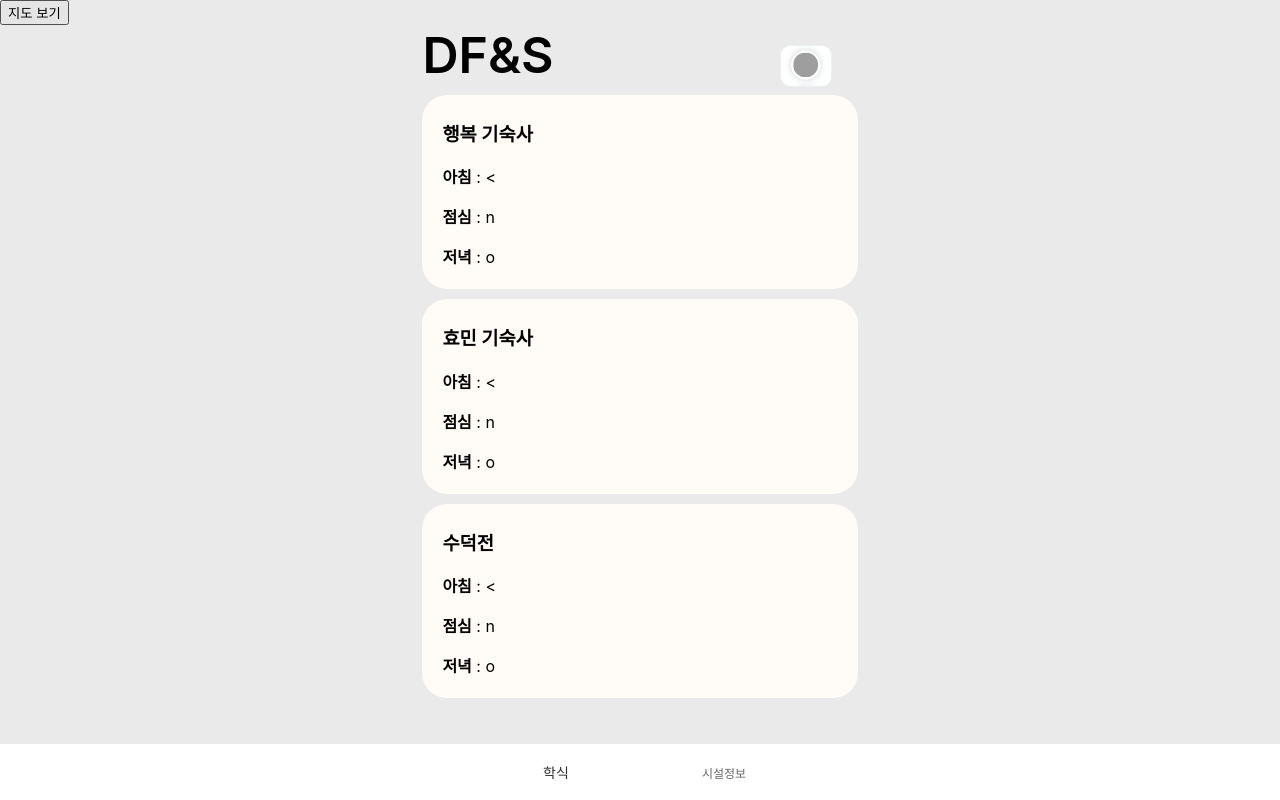
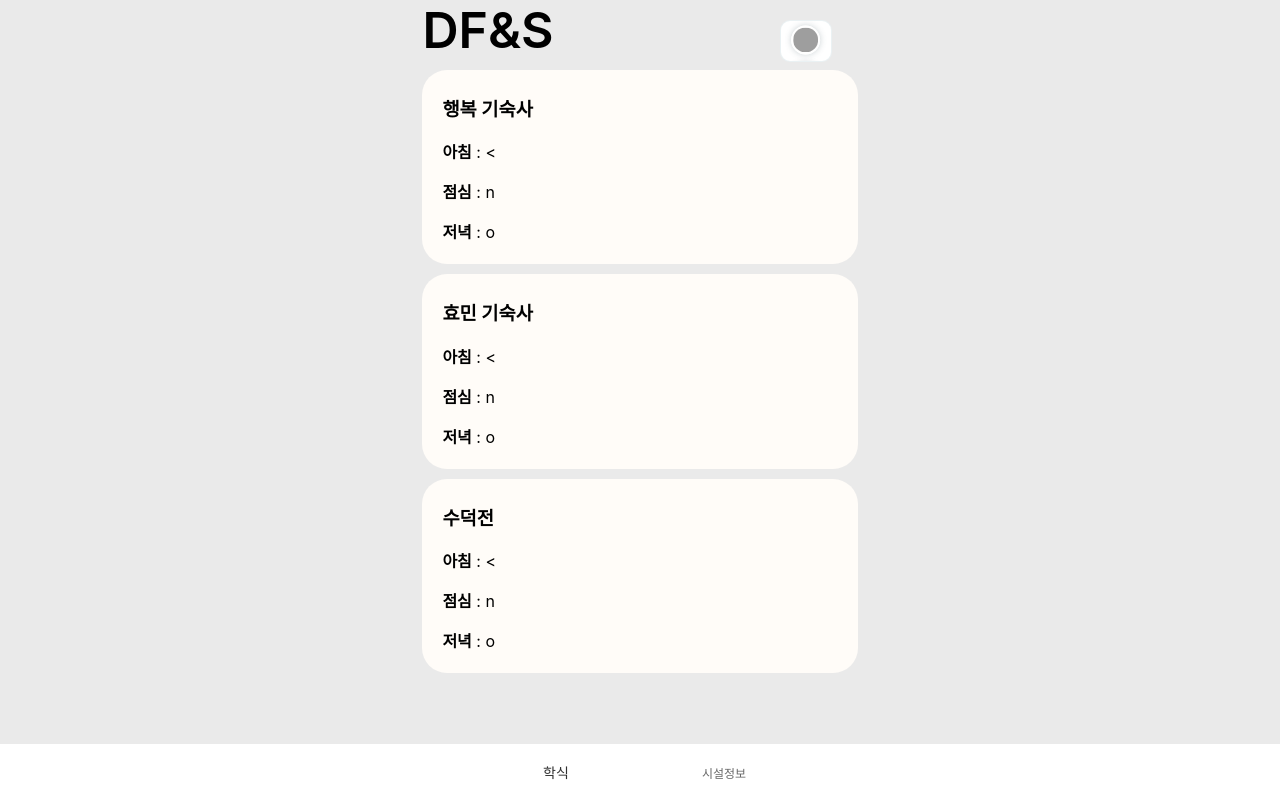
Before and after one commit to 012050/chat-of-DEU, a React (Create React App) app in the folder chatofdeu/: page / in a window 1280 px wide. Shown: the top 800 px of the page. Built offline with nearby package versions, Linux system fonts and the light colour scheme; no server answers; grey boxes are pictures that could not be loaded.

Commit message:
Fix bugs

```diff
--- a/chatofdeu/src/App.js
+++ b/chatofdeu/src/App.js
@@ -12,7 +12,7 @@ import BottomNavigation from "@mui/material/BottomNavigation";
 import BottomNavigationAction from "@mui/material/BottomNavigationAction";
 import LanguageToggle from "./components/LanguageToggle";
 import Header from "./components/Header";
-import ModalForPopup from "./components/ModalForPopup";
+
 
 function App() {
     let [nav, setNav] = useState(0);
@@ -85,7 +85,6 @@ function App() {
 
     return (
         <div className="App">
-            <ModalForPopup/>
             <ThemeProvider theme={theme}>
                 <Header languageSelection={languageSelection}/>
                 <BottomNavigation
--- a/chatofdeu/src/components/ModalForPopup.js
+++ b/chatofdeu/src/components/ModalForPopup.js
@@ -6,8 +6,7 @@ import Modal from '@mui/material/Modal';
 import '../css/ModalForPopup.css'
 
 
-
-const ModalForPopup = () => {
+const ModalForPopup = (props) => {
     const [isModalOpen, setIsModalOpen] = useState(false);
 
     const openModal = () => {
@@ -57,4 +56,4 @@ const ModalForPopup = () => {
     )
 }
 
-export default ModalForPopup
+export default ModalForPopup;
```
